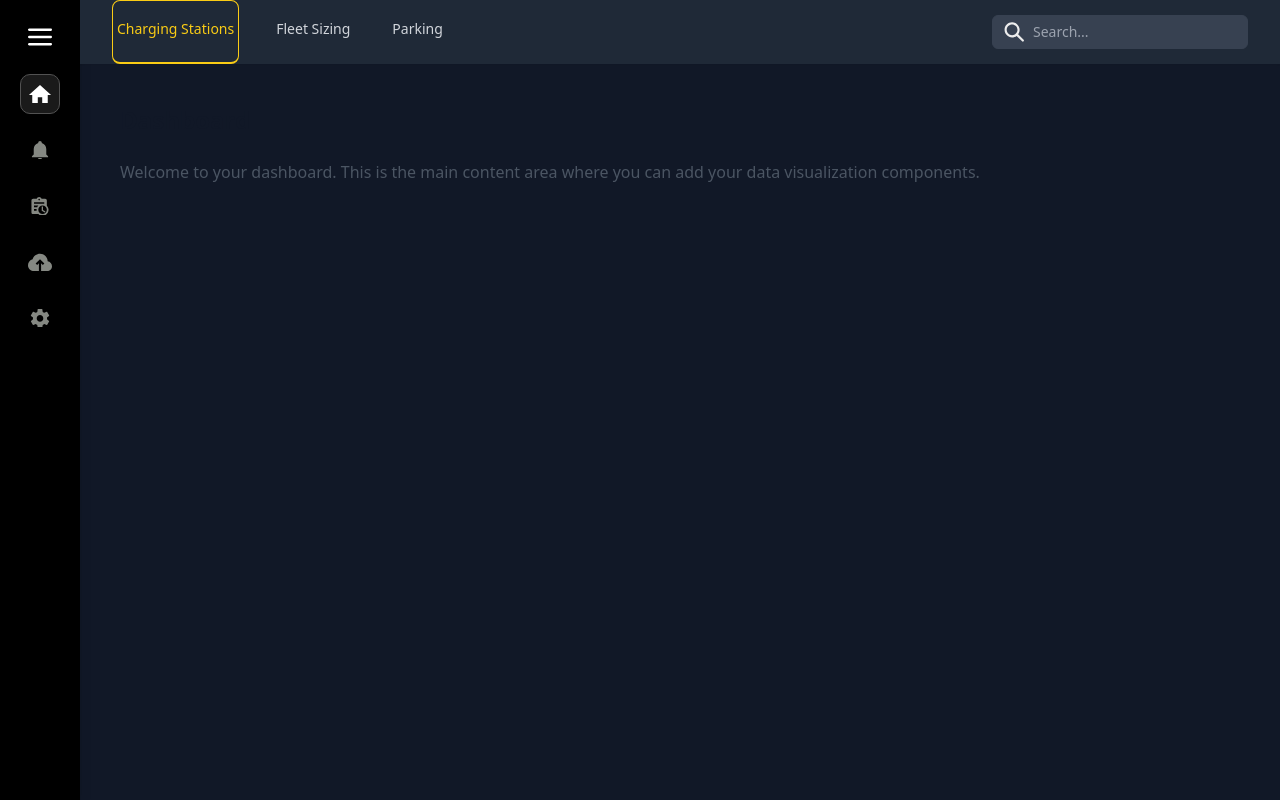
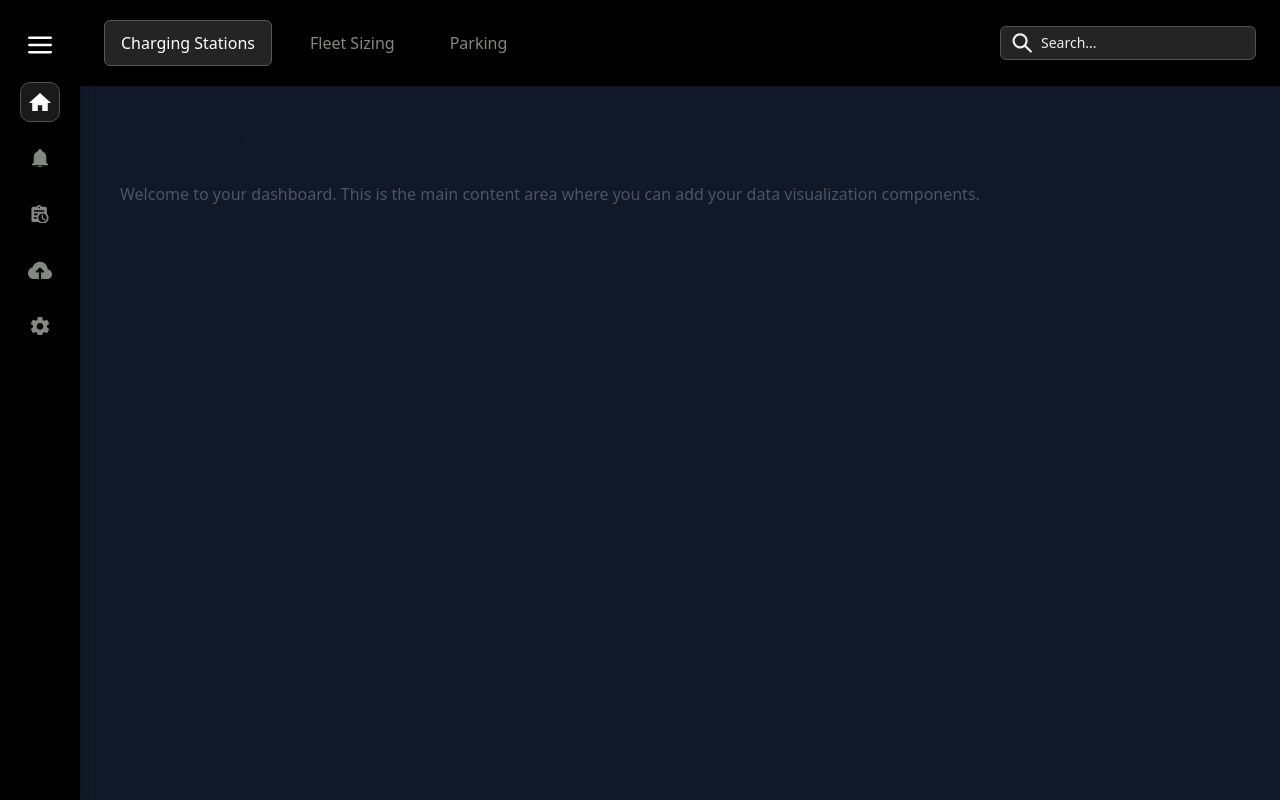
Before and after one commit to Maan-14/data-viz-platform, a React (Vite) app: page / in a window 1280 px wide. Built offline with nearby package versions, Linux system fonts and the light colour scheme.

Commit message:
finalized the navbar

```diff
--- a/src/components/Navbar.tsx
+++ b/src/components/Navbar.tsx
@@ -6,44 +6,40 @@ const Navbar = () => {
   const tabs = ['Charging Stations', 'Fleet Sizing', 'Parking'];
 
   return (
-    <div className="bg-gray-800 shadow-sm">
-      <div className="max-w-7xl mx-auto px-4 sm:px-6 lg:px-8">
-        <div className="flex justify-between h-16">
-          <div className="flex">
-            <div className="flex space-x-8">
+    <nav className="shadow-sm bg-black">
+      <div className="h-full px-6 py-5 flex justify-between items-center">
+        {/* Tabs Container */}
+        <div className="flex items-center gap-[21px]">
           {tabs.map((tab) => (
             <button
               key={tab}
               onClick={() => setActiveTab(tab)}
-                  className={`inline-flex items-center px-1 pt-1 text-sm font-medium border-b-2 ${activeTab === tab
-                      ? 'border-yellow-400 text-yellow-400'
-                      : 'border-transparent text-gray-300 hover:text-gray-100 hover:border-gray-300'
+              className={`px-4 py-2.5 rounded-md transition-all duration-300 ${
+                activeTab === tab
+                  ? 'bg-[#242424] border border-[#5A5A5A] text-white'
+                  : 'text-[#858882] hover:text-white'
               }`}
             >
               {tab}
             </button>
           ))}
         </div>
-          </div>
 
+        {/* Search Container */}
         <div className="flex items-center">
           <div className="relative">
-              {/* Icon container */}
             <div className="absolute inset-y-0 left-0 pl-3 flex items-center pointer-events-none">
-                <SearchIcon className="h-5 w-5 text-gray-400" />
+              <SearchIcon className="h-5 w-5 text-[#858882]" />
             </div>
-
-              {/* Input field */}
             <input
               type="text"
-                className="block w-64 pl-10 pr-3 py-1.5 border border-gray-700 rounded-md bg-gray-700 text-white placeholder-gray-400 focus:outline-none focus:placeholder-gray-400 focus:ring-1 focus:ring-yellow-400 focus:border-yellow-400 sm:text-sm"
+              className="block w-64 pl-10 pr-3 py-1.5 border border-[#525252] rounded-md bg-[#242424] text-white placeholder-[#EDEDED] focus:outline-none focus:ring-1 focus:ring-[#5A5A5A] focus:border-[#5A5A5A] sm:text-sm"
               placeholder="Search..."
             />
           </div>
         </div>
       </div>
-      </div>
-    </div>
+    </nav>
   );
 };
 
--- a/src/components/Sidebar.tsx
+++ b/src/components/Sidebar.tsx
@@ -5,7 +5,7 @@ import {
   CalendarIcon,
   CloudArrowUpIcon,
   Cog6ToothIcon,
-  Bars2Icon,
+  Bars3Icon,
 } from '../components/icons';
 
 const Sidebar = () => {
@@ -29,9 +29,9 @@ const Sidebar = () => {
       <div className="flex flex-col items-center py-4 space-y-4">
         <button
           onClick={() => setIsCollapsed(!isCollapsed)}
-          className="p-2 rounded-lg"
+          className="p-2 rounded-lg pt-4"
         >
-          <Bars2Icon className="h-6 w-6 text-[#858882]" />
+          <Bars3Icon className="h-6 w-6 text-[#858882]" />
         </button>
 
         {menuItems.map((item, index) => (
--- a/src/components/icons/Bars3Icon.tsx
+++ b/src/components/icons/Bars3Icon.tsx
@@ -2,7 +2,7 @@ import React from 'react';
 import type { IconProps } from './types';
 import { defaultIconProps } from './types';
 
-export const Bars2Icon: React.FC<IconProps> = ({
+export const Bars3Icon: React.FC<IconProps> = ({
   color = defaultIconProps.color,
   className = defaultIconProps.className,
   ...props
```
Lines whose indentation alone changed are shown as unchanged.
